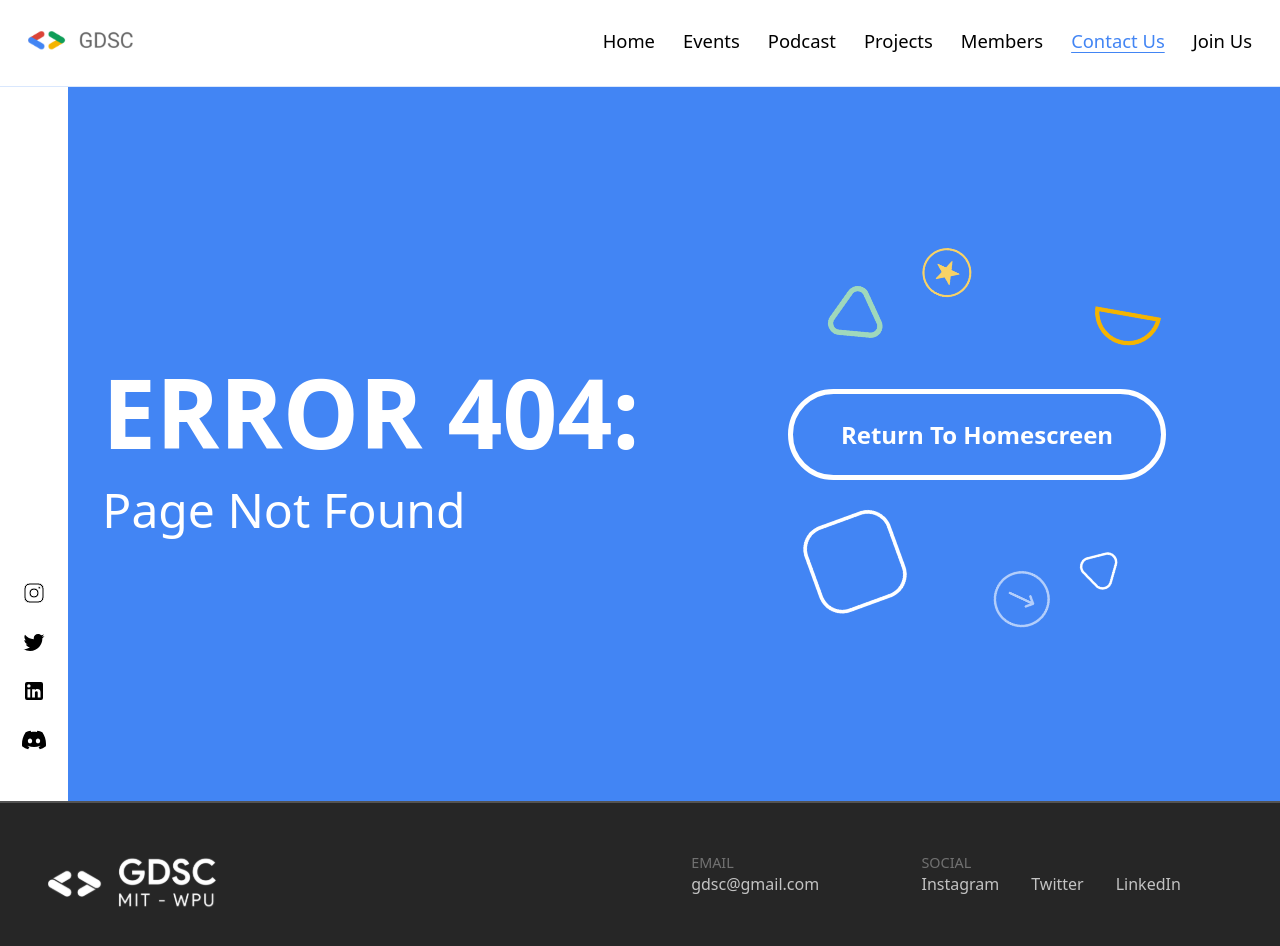
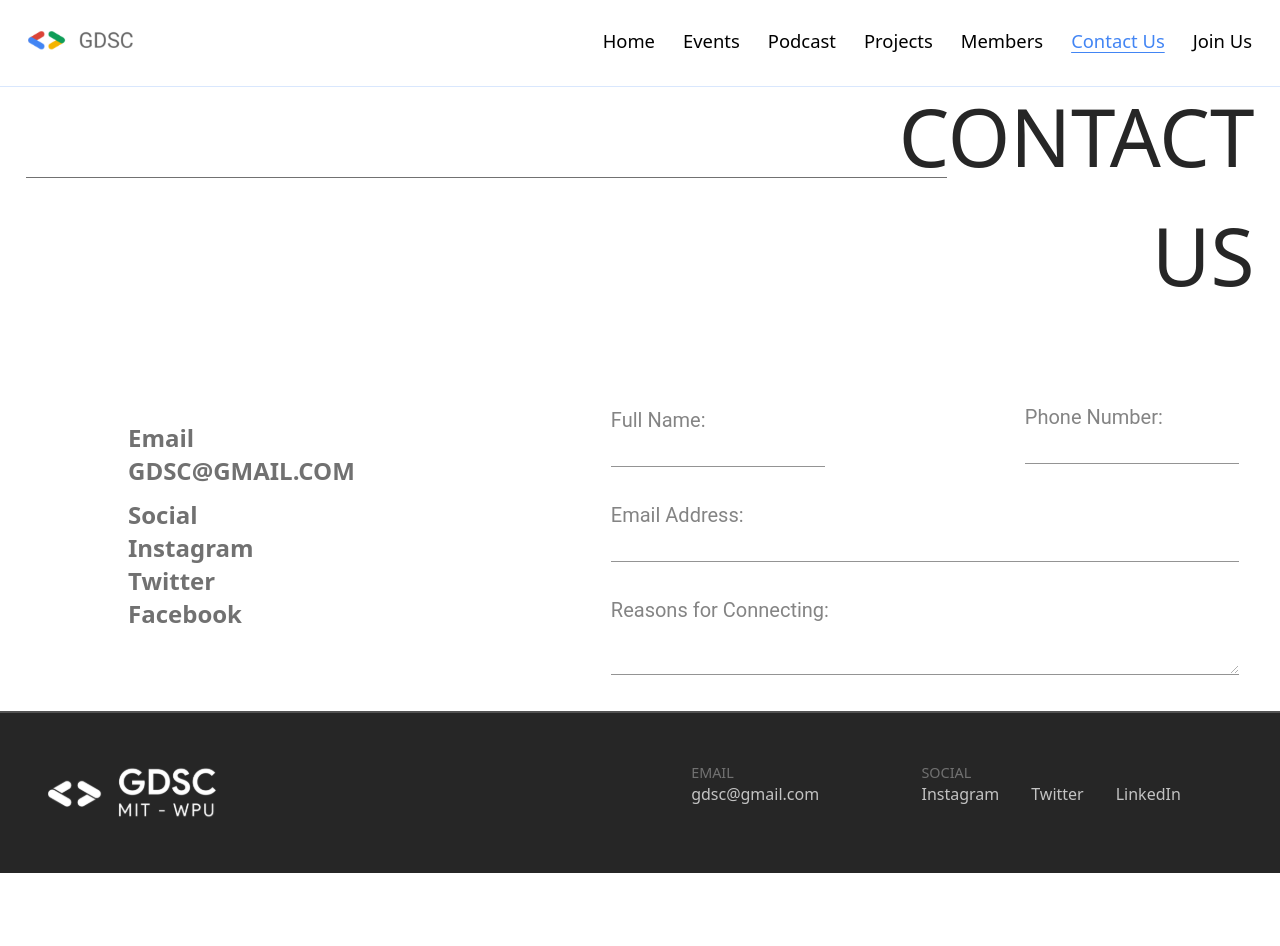
Before and after one commit to aadityyxa/gdsc-site-repo, a React app: page /contact in a window 1280 px wide. Before the commit this address had no page. Shown: the top 946 px of the page. After the commit the page ends 873 px from the top, so only its background shows below. Built offline with nearby package versions, Linux system fonts and the light colour scheme; the HTML template or start-up script is replaced by a standard one.

Commit message:
improved routing, active styling

```diff
--- a/src/common-components/hero/hero.css
+++ b/src/common-components/hero/hero.css
@@ -77,11 +77,19 @@
     z-index: 1;
 }
 
+.join-us-button a {
+    color:white;
+}
+
 .join-us-button:hover{
     color:#4285F4;
     background-color: white;
     transition:all 0.2s ease;
     cursor:pointer;
+}
+
+.join-us-button:hover a {
+    color:#4285F4;
 }
 
 .button-images{
--- a/src/common-components/hero/hero.jsx
+++ b/src/common-components/hero/hero.jsx
@@ -1,7 +1,7 @@
 import {Icon} from '@mdi/react';
 import {mdiInstagram, mdiLinkedin, mdiTwitter, } from '@mdi/js';
 import discordIcon from '../../assets/hero-images/discord.svg'
-
+import { Link } from 'react-router-dom';
 import buttonTopLogo from '../../assets/hero-images/top-vector.png'
 import buttonBottomLogo from '../../assets/hero-images/bottom-vector.png'
 import heroTextTopImage from '../../assets/hero-images/event-top.png'
@@ -10,7 +10,7 @@ import heroTextBottomImage from '../../assets/hero-images/event-bottom.png'
 import './hero.css'
 import PropTypes from 'prop-types';
 
-export default function Hero({buttonStatus, primaryText, secondaryText, spanText, buttonText}) {
+export default function Hero({buttonStatus, primaryText, secondaryText, spanText, buttonText, navigateTo}) {
 
     const heroClassName = ['hero', buttonStatus ? 'hero-flex' : 'hero-center'].join(' ');
 
@@ -38,7 +38,9 @@ export default function Hero({buttonStatus, primaryText, secondaryText, spanText
 
                 {buttonStatus && <div className="button-section">
                     <img src={buttonTopLogo} className='button-images'/>
-                    <button className="join-us-button">{buttonText}</button>
+                        <button className="join-us-button">
+                            <Link to={navigateTo}>{buttonText}</Link>
+                        </button>
                     <img src={buttonBottomLogo} className='button-images' />
                 </div>}
             </div>
@@ -53,5 +55,6 @@ Hero.propTypes = {
     primaryText: PropTypes.string,
     secondaryText: PropTypes.string,
     spanText:PropTypes.string,
-    buttonText:PropTypes.string
+    buttonText:PropTypes.string,
+    navigateTo:PropTypes.string
 }
--- a/src/index.css
+++ b/src/index.css
@@ -6,6 +6,11 @@
 
 ul{
   list-style-type:none;
+}
+
+a{
+  text-decoration:none;
+  color:black;
 }
 
 .content {
--- a/src/pages/Join Us/joinus.jsx
+++ b/src/pages/Join Us/joinus.jsx
@@ -7,8 +7,8 @@ export default function JoinUs(){
         <>
         <Navbar />
         <div className="customLine">
-            <div class="text-container">
-                <div class="text-center">JOIN US</div>
+            <div className="text-container">
+                <div className="text-center">JOIN US</div>
             </div>
         </div>
         <Footer />
--- a/src/pages/contact/contact.jsx
+++ b/src/pages/contact/contact.jsx
@@ -7,9 +7,9 @@ export default function Contact() {
     <>
       <Navbar />
       <div className="customLine">
-        <div class="text-container">
-            <div class="text-center">CONTACT</div>
-            <div class="text-center">US</div>
+        <div className="text-container">
+            <div className="text-center">CONTACT</div>
+            <div className="text-center">US</div>
         </div>
       </div>
       <div className="container">
@@ -26,7 +26,7 @@ export default function Contact() {
         </div>
       </div>
     <form>
-        <div class="label-group">
+        <div className="label-group">
             <label>
                 Full Name:
                 <input type="text" />
--- a/src/pages/error/error.jsx
+++ b/src/pages/error/error.jsx
@@ -10,7 +10,7 @@ export default function Error() {
     return(
         <>
             <Navbar />
-            <Hero buttonStatus primaryText='ERROR 404:' spanText='Page Not Found' buttonText='Return To Homescreen'/>
+            <Hero buttonStatus primaryText='ERROR 404:' spanText='Page Not Found' buttonText='Return To Homescreen' navigateTo='/'/>
             <Footer />
         </>
     )
--- a/src/pages/events/events.jsx
+++ b/src/pages/events/events.jsx
@@ -6,7 +6,7 @@ import './events.css'
 
 export default function Events() {
 
-    document.title = 'Events';
+    document.title = 'GDSC | Events';
 
     return(
         <>
--- a/src/pages/homepage/homepage.jsx
+++ b/src/pages/homepage/homepage.jsx
@@ -7,10 +7,12 @@ import Slider from '../../common-components/slider/slider'
 
 export default function Homepage() {
 
+    document.title = "GDSC | Home";
+
     return(
         <>
             <Navbar></Navbar>
-            <Hero buttonStatus primaryText='GDSC' secondaryText='MIT-WPU' spanText='' buttonText='Join Us'></Hero>
+            <Hero buttonStatus primaryText='GDSC' secondaryText='MIT-WPU' spanText='' buttonText='Join Us' navigateTo='/join'></Hero>
             <div className="homepage-about-wrapper">
                 <div className="homepage-about-card">
                     <div className="homepage-about-header">
--- a/src/pages/podcast/podcast.jsx
+++ b/src/pages/podcast/podcast.jsx
@@ -10,7 +10,7 @@ import userOutline from '../../assets/podcast-images/user-outline.png';
 
 export default function Podcast() {
 
-    document.title = 'GDSC Podcast'
+    document.title = 'GDSC | Podcast'
 
     return (
         <>
```
Also changed, not shown: src/Router.jsx (+10 -0 lines).
